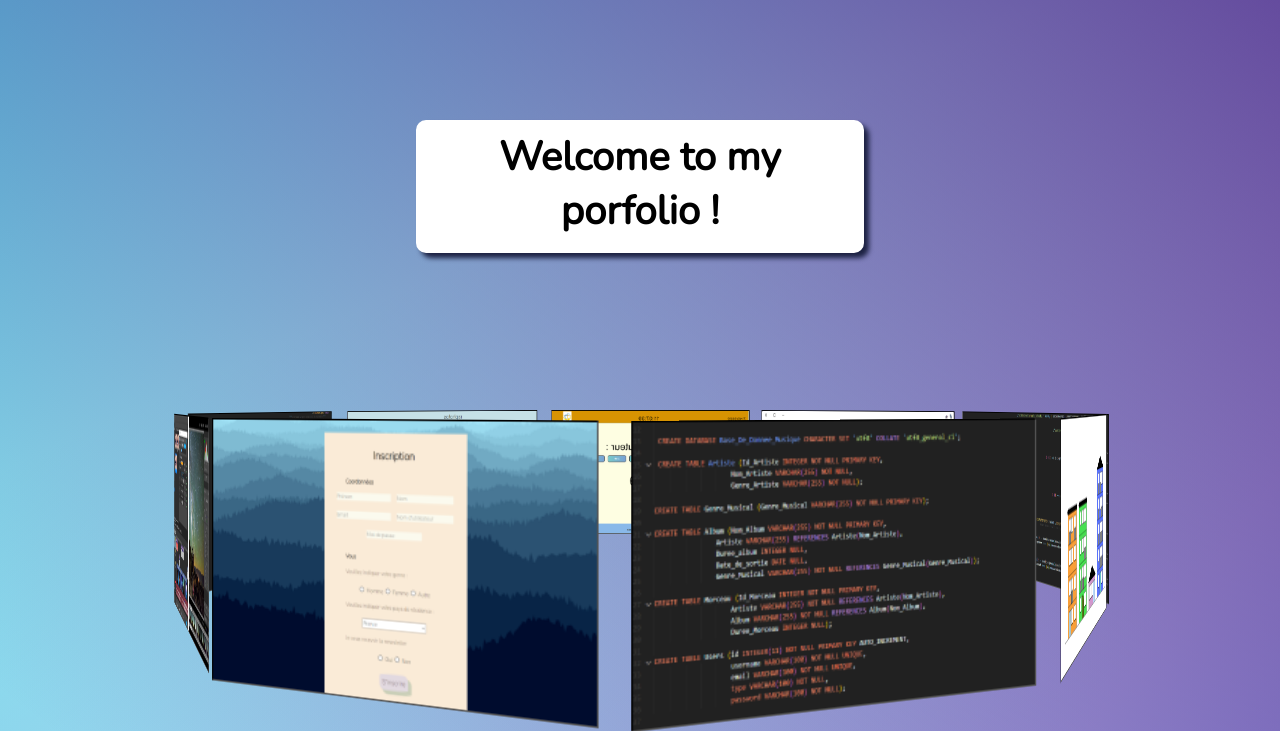
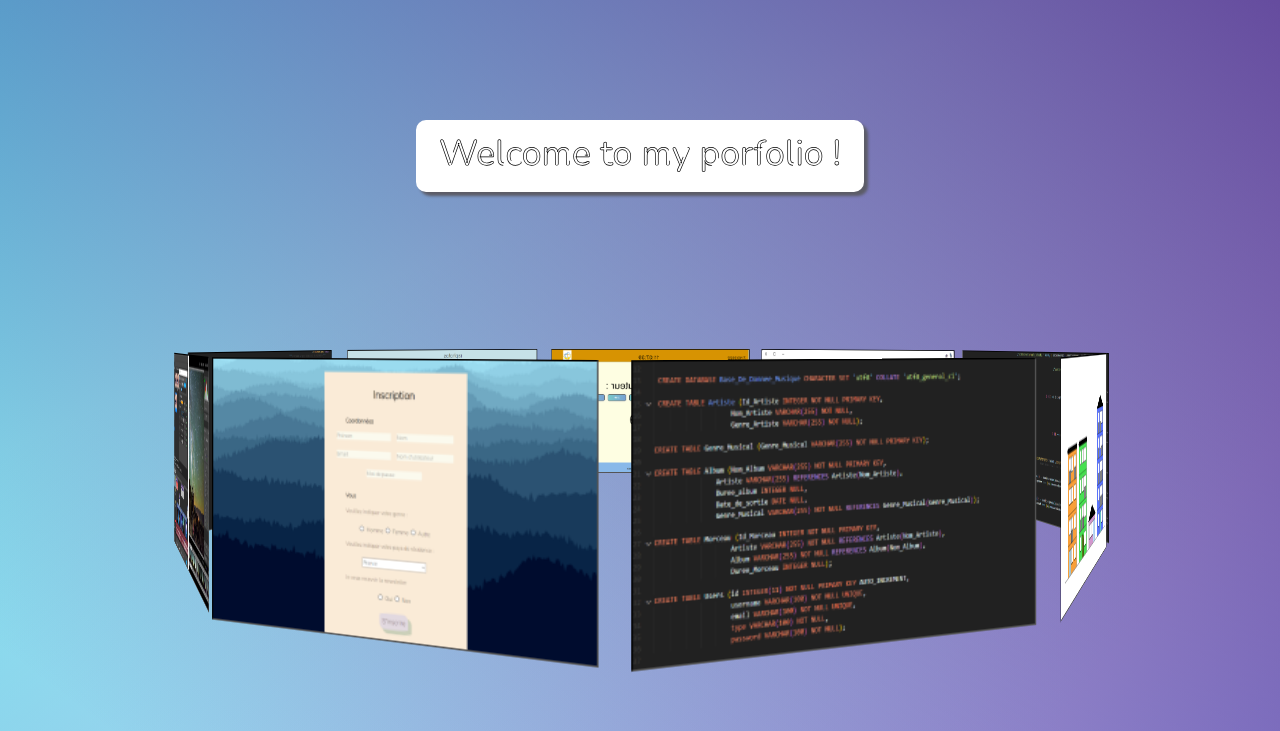
Before and after one commit to raphplt/Portfolio, a PHP site: page / in a window 1280 px wide. Shown: the part 175-906 px from the top of the page. Run offline with PHP 8.4, Linux system fonts and the light colour scheme.

Commit message:
Update site

```diff
--- a/index.html
+++ b/index.html
@@ -18,6 +18,8 @@
 
   <div class="top"> <img src="Medias/logo.png" class="logo">
 <h1> <a href="index.html"></a>Raphaël - Frontend Dev</a></h1></div>
+<div class="test">
+
 
 <button type="button" id="togg1" class="button" onclick="changeStyle()">  <span class="material-symbols-outlined">
    menu
@@ -32,12 +34,16 @@
        <li class="li_nav"><a href="#footer">Contact</a></li>
    </ul>
 </nav>
-
 </header>
 
 <main>
+
   <div class="block">
-    <h2>Welcome to my porfolio !</h2>
+    <svg viewBox="0 0 1920 200">
+      <text x="50%" y="50%" dy=".35em" text-anchor="middle">
+Welcome to my porfolio !
+  </text>
+</svg>
   </div>
 
 <div class="phone_main">
--- a/style.css
+++ b/style.css
@@ -216,7 +216,7 @@
     text-align: center;
     border: 10px solid white;
     border-radius: 10px 10px 10px 10px;
-    box-shadow: 5px 5px 5px rgb(29, 34, 67);
+    box-shadow: 4px 4px 3px rgb(92, 92, 103);
 }
 
 .block1{
@@ -230,7 +230,7 @@
     text-align: center;
     border: 10px solid white;
     border-radius: 10px 10px 10px 10px;
-    box-shadow: 5px 5px 5px rgb(29, 34, 67);
+    box-shadow: 4px 4px 3px rgb(92, 92, 103);
 }
 
 .project_main{
@@ -251,7 +251,7 @@
     text-align: center;
     border: 10px solid white;
     border-radius: 10px 10px 10px 10px;
-    box-shadow: 5px 5px 5px rgb(29, 34, 67);
+    box-shadow: 4px 4px 3px rgb(92, 92, 103);
 }
 
 .block_main img{
@@ -309,6 +309,30 @@
     text-align: center;
 }
 
+svg {
+    font-family: 'Russo One', sans-serif;
+  }
+
+svg text {
+animation: stroke 5s infinite alternate;
+stroke-width: 2;
+stroke: #000000;
+font-size: 160px;
+}
+
+@keyframes stroke {
+0%   {
+    fill: rgba(72,138,20,0); stroke: rgb(0, 0, 0);
+    stroke-dashoffset: 25%; stroke-dasharray: 0 50%; stroke-width: 2;
+}
+70%  {fill: rgba(72,138,20,0); stroke: rgb(0, 0, 0); }
+80%  {fill: rgba(72,138,20,0); stroke: rgb(0, 0, 0); stroke-width: 3; }
+100% {
+    fill: rgb(0, 0, 0); stroke: rgba(54,95,160,0);
+    stroke-dashoffset: -25%; stroke-dasharray: 50% 0; stroke-width: 0;
+}
+}
+
 /* Medias querry */
 
 @media screen and (max-width:1023px) {
@@ -344,7 +368,7 @@
         text-align: center;
         border: 10px solid white;
         border-radius: 10px 10px 10px 10px;
-        box-shadow: 5px 5px 5px rgb(29, 34, 67);
+        box-shadow: 4px 4px 3px rgb(92, 92, 103);
     }
 
     .slider{
@@ -408,6 +432,7 @@
       .block_main#aboutme{
         width: 75%;
       }
+
 }
 
 
```
